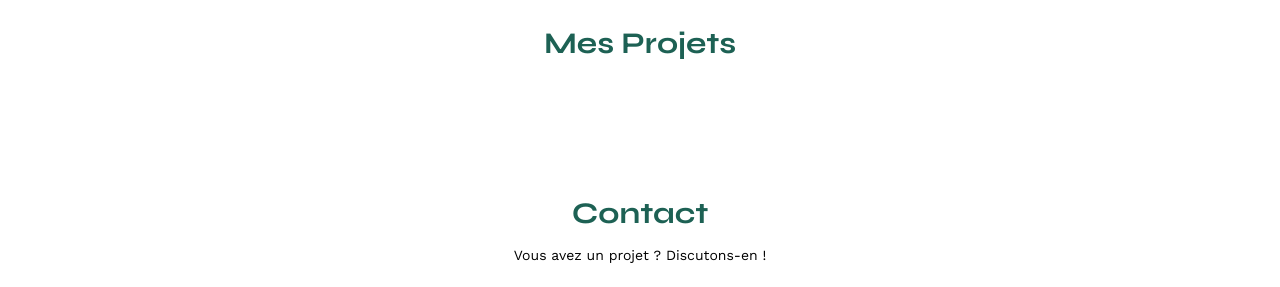
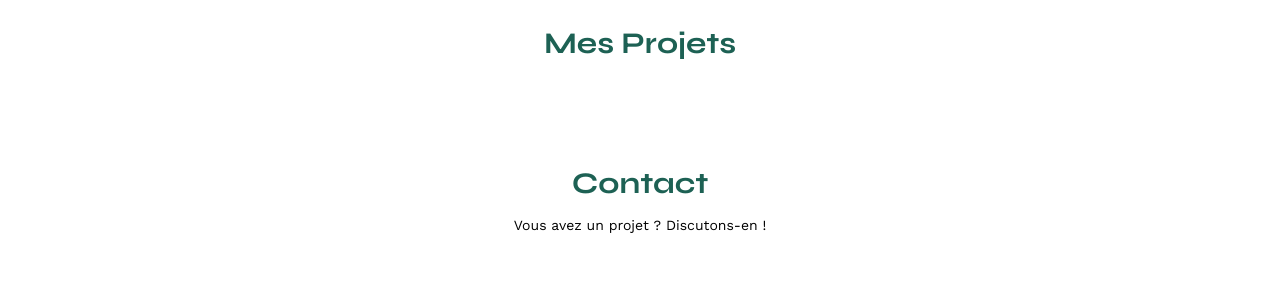
Before and after one commit to maxencegaucheron/SophieBluel, a plain HTML site: page FrontEnd/index.html in a window 1280 px wide. Shown: the part 507-794 px from the top of the page. Drawn offline with nearby package versions, Linux system fonts and the light colour scheme; no server answers.

Commit message:
Minor fix au CSS

```diff
--- a/FrontEnd/assets/style.css
+++ b/FrontEnd/assets/style.css
@@ -295,7 +295,7 @@ footer nav ul {
 .categories {
 	display: flex;
 	justify-content: center;
-	padding: 30px;
+	padding-bottom: 30px;
 }
 
 .categories p {
```
